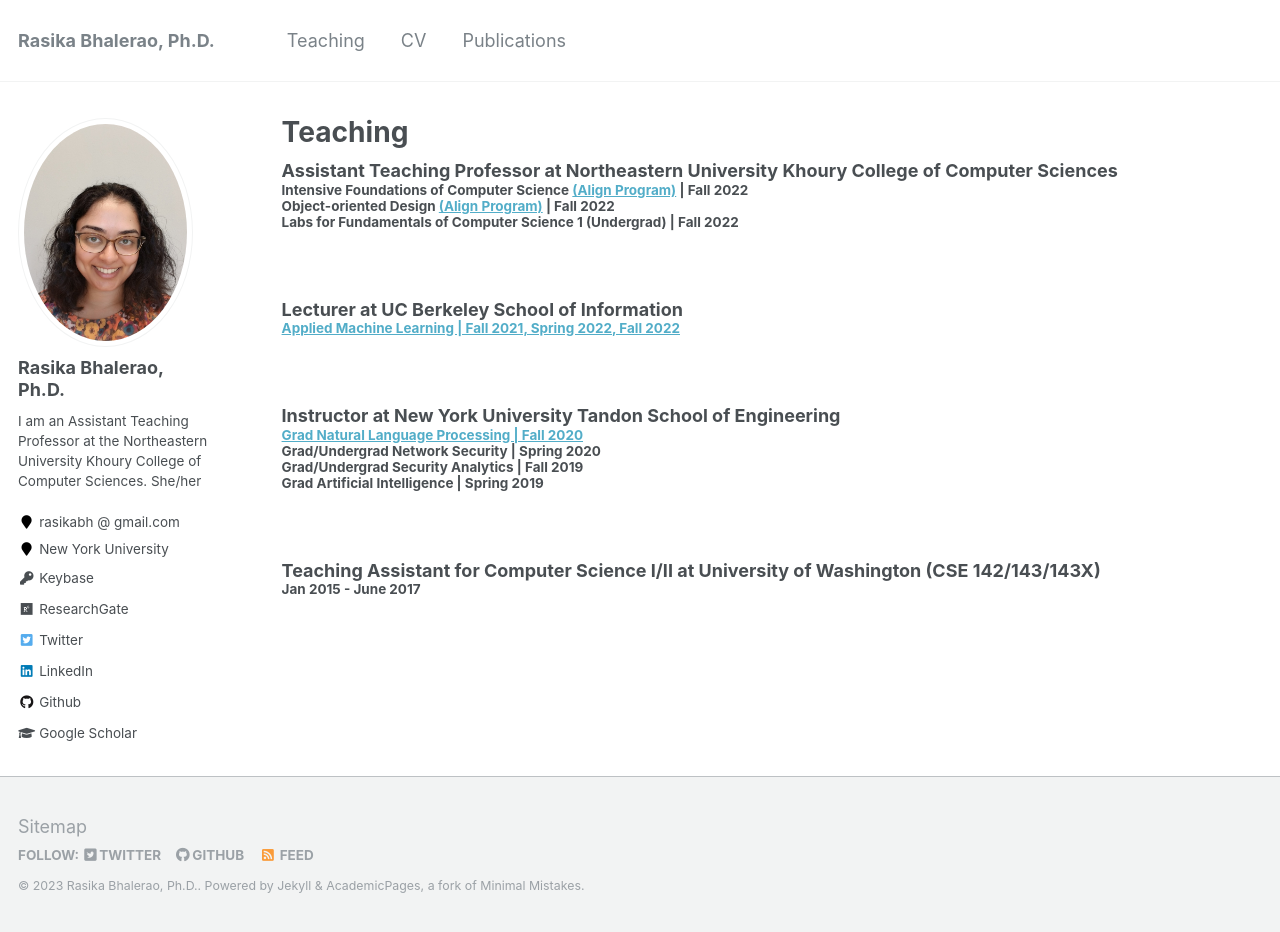
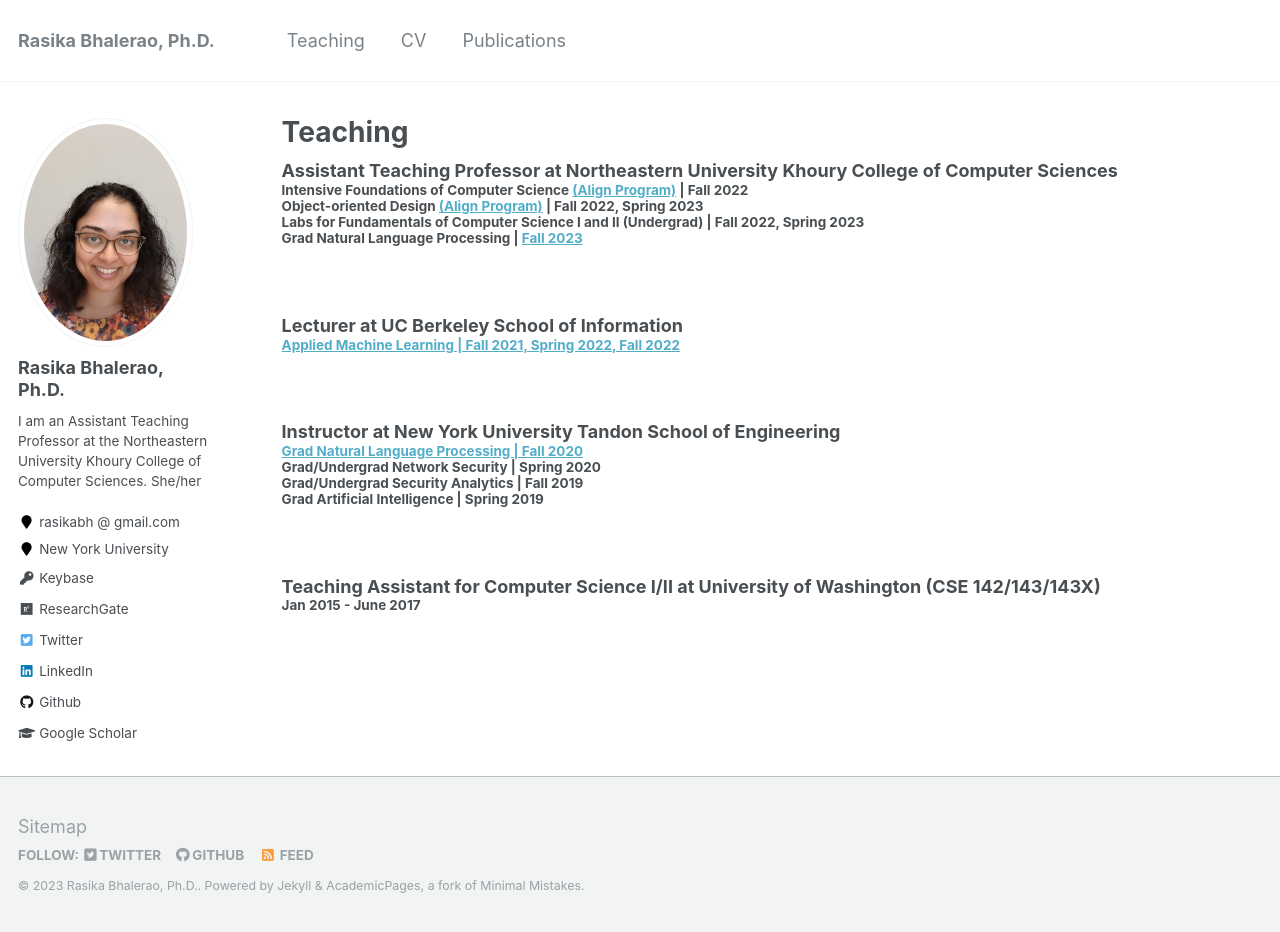
Before and after one commit to rasikabh/rasikabh.github.io, a Jekyll site: the page built from _pages/teaching.md, in a window 1280 px wide and 932 px high. Built offline with Jekyll 4.4.1, drawn with Linux system fonts in a browser that asks for light colours.

Commit message:
Update teaching.md

```diff
--- a/_pages/teaching.md
+++ b/_pages/teaching.md
@@ -15,8 +15,9 @@ h2, h3, h4, h5, h6 {margin: 0;}
 
 ### Assistant Teaching Professor at Northeastern University Khoury College of Computer Sciences
 #### Intensive Foundations of Computer Science [(Align Program)](https://www.khoury.northeastern.edu/programs/align-masters-of-science-in-computer-science/) | Fall 2022
-#### Object-oriented Design [(Align Program)](https://www.khoury.northeastern.edu/programs/align-masters-of-science-in-computer-science/) | Fall 2022
-#### Labs for Fundamentals of Computer Science 1 (Undergrad) | Fall 2022
+#### Object-oriented Design [(Align Program)](https://www.khoury.northeastern.edu/programs/align-masters-of-science-in-computer-science/) | Fall 2022, Spring 2023
+#### Labs for Fundamentals of Computer Science I and II (Undergrad) | Fall 2022, Spring 2023
+#### Grad Natural Language Processing | [Fall 2023](https://rasikabh.github.io/nlp2023/)
 <br/>
 
 ### Lecturer at UC Berkeley School of Information
```
